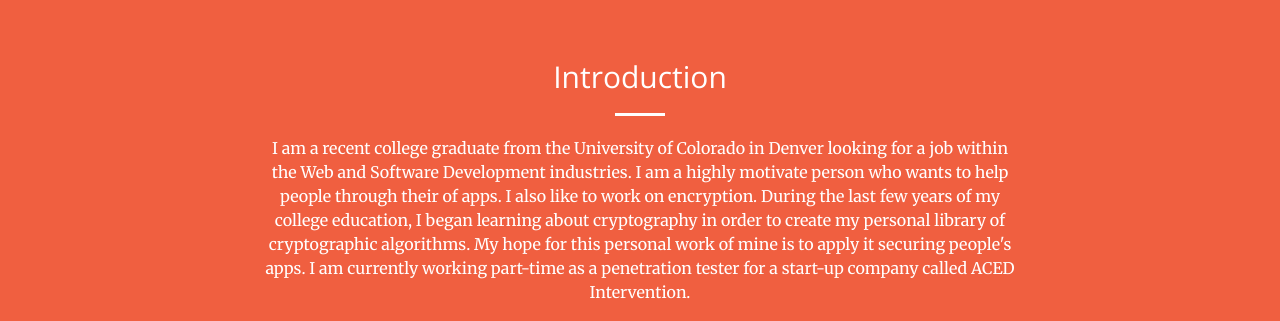
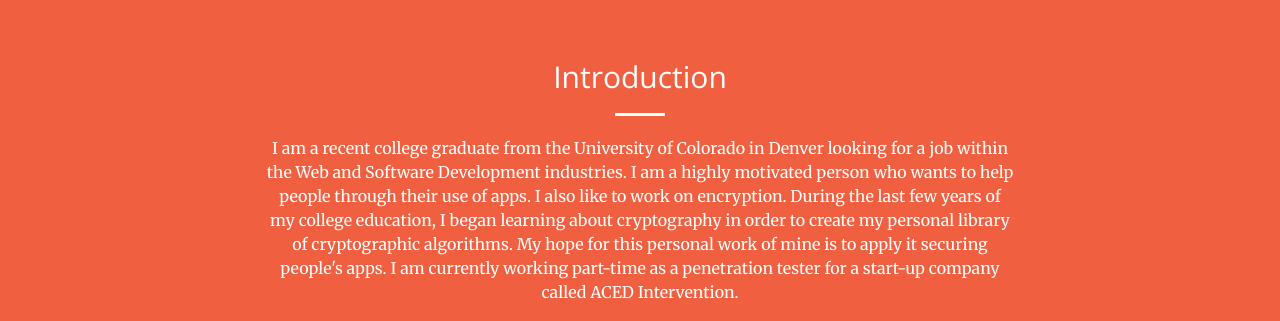
Before and after one commit to Richarmi/Richarmi.github.io, a website: page index.html in a window 1280 px wide. Shown: the part 840-1161 px from the top of the page. Drawn offline with nearby package versions, Linux system fonts and the light colour scheme.

Commit message:
Corrected my spelling and grammar

```diff
--- a/index.html
+++ b/index.html
@@ -90,8 +90,8 @@
                     <hr class="light">
                     <!-- <p class="text-faded">Talk some more about Michael in general; perhaps his acheivements?</p> -->
                     <p> I am a recent college graduate from the University of Colorado in Denver looking for a job within the
-                    Web and Software Development industries. I am a highly motivate person who wants to help people through their
-                    of apps. I also like to work on encryption. During the last few years of my college education, I began learning
+                    Web and Software Development industries. I am a highly motivated person who wants to help people through their
+                    use of apps. I also like to work on encryption. During the last few years of my college education, I began learning
                     about cryptography in order to create my personal library of cryptographic algorithms. My hope for this personal
                     work of mine is to apply it securing people's apps. I am currently working part-time as a penetration tester for a
                     start-up company called ACED Intervention.</p>
```
